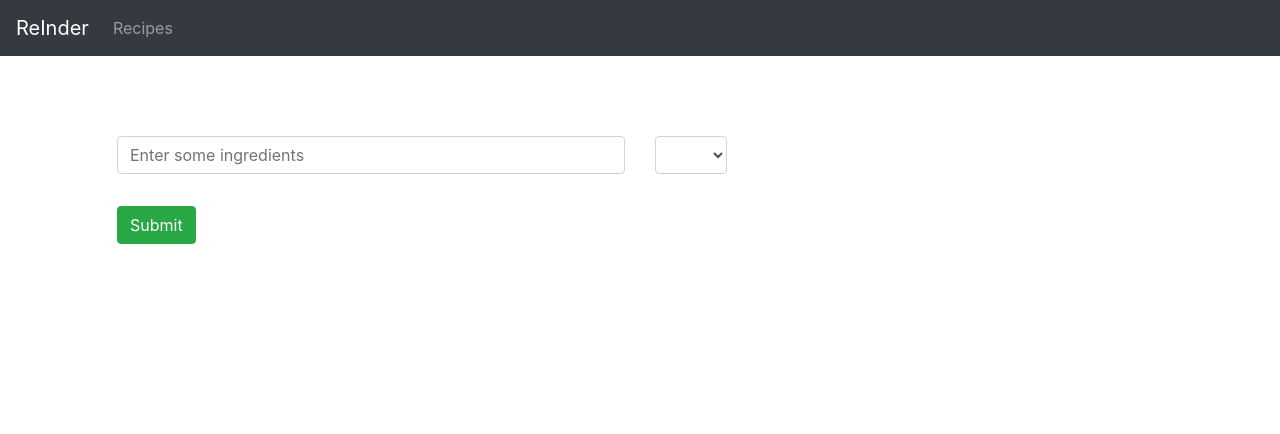
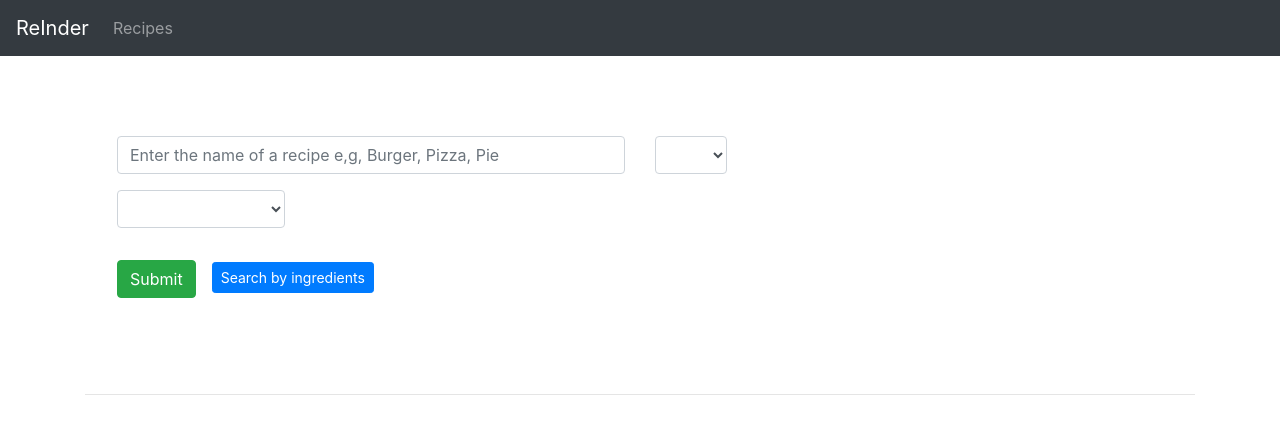
Before and after one commit to jacobsaini/Refinder-old, an Angular app in the folder Angular/: page /recipes in a window 1280 px wide. Shown: the top 434 px of the page. Built offline with nearby package versions, Linux system fonts and the light colour scheme.

Commit message:
add diet option, Improve search layout

```diff
--- a/Angular/src/app/comp/recipe-list/recipe-list.component.css
+++ b/Angular/src/app/comp/recipe-list/recipe-list.component.css
@@ -1,9 +1,25 @@
 .jumbotron{
     background-color: white;
+}
+.recipeImg {
+    width:100%;
+    height:10em;
+    object-fit: cover;
+}
+.card {
+    height:95%;
+    margin-bottom: 2em;
+    width:20em;
+
 }
 
 #num {
     width:4.5em;
+}
+
+#diet {
+    margin-top:1em;
+    width:10.5em;
 }
 
 .input > input {
@@ -14,10 +30,6 @@ button {
     margin-top:2em;
 }
 
-.card {
-    width:20em;
-    margin-bottom:1em;
-}
 .loader {
     width: 60px;
     height: 60px;
@@ -28,6 +40,7 @@ button {
     border-radius: 50%;
     animation: loader .75s 10 ease forwards;
     margin-left:45%;
+    margin-bottom: 10%;
   }
 
   @keyframes loader {
--- a/Angular/src/app/comp/recipe-list/recipe-list.component.html
+++ b/Angular/src/app/comp/recipe-list/recipe-list.component.html
@@ -2,11 +2,14 @@
   <div class="row">
     <div class="col">
 
-      <input type="text" class="form-control" id="ingredients" placeholder="Enter some ingredients"
+      <input type="text" *ngIf="change" class="form-control" id="ingredients" placeholder="Enter some ingredients"
         [(ngModel)]="ingredients">
+
+    <input type="text" *ngIf="!change" class="form-control" id="main" placeholder="Enter the name of a recipe e,g, Burger, Pizza, Pie"
+        [(ngModel)]="main">
     </div>
 
-    <div class="col">
+    <div class="col" id="colNum">
       <select class="form-control" id="num" [(ngModel)]="number">
         <option>5</option>
         <option>6</option>
@@ -27,17 +30,33 @@
       </select>
     </div>
   </div>
+    <div class="row" *ngIf="!change">
+      <div class="col">
+      <select class="form-control" id="diet" [(ngModel)]="diet">
+        <option></option>
+        <option>vegetarian</option>
+        <option>vegan</option>
 
-  <button (click)="getByIngredients()" type="button" class="btn btn-success">Submit</button>
 
+      </select>
+    </div>
+  </div>
+
+
+  <button (click)="getByIngredients()" *ngIf="change" type="button" class="btn btn-success">Submit</button>
+  <button (click)="getBySearch()" *ngIf="!change" type="button" class="btn btn-success">Submit </button>
+  <button (click)="changeSearch()"  *ngIf="change" type="button" class="btn btn-primary btn-sm ml-3">Search by recipe</button>
+  <button (click)="changeSearch()"  *ngIf="!change" type="button" class="btn btn-primary btn-sm ml-3">Search by ingredients</button>
 </div>
   <div class="loader" *ngIf="loading"></div>
+  <hr class="my-4">
   <div class="container" >
     <div class="row">
       <div class="col" *ngFor="let recipe of recipes">
 
         <div class="card">
-          <img class="card-img-top" src="{{recipe.image}}" alt="Card image cap">
+          <img class="card-img-top" *ngIf="ingreServ" src="{{recipe.image}}">
+          <img class="card-img-top recipeImg" *ngIf="!ingreServ"src="https://spoonacular.com/recipeImages/{{recipe.image}}" >
           <div class="card-body">
             <h5 class="card-title">{{recipe.title | slice:0:26}}</h5>
             <p class="card-text">Some quick example text to build on the card title and make up the bulk of the card's
--- a/Angular/src/app/comp/recipe-list/recipe-list.component.ts
+++ b/Angular/src/app/comp/recipe-list/recipe-list.component.ts
@@ -11,11 +11,19 @@ import { debounceTime } from 'rxjs/operators';
 })
 export class RecipeListComponent implements OnInit {
   ingredients: String;
+  main:String;
+  loadingSub: Subscription;
+  loading:boolean = false;
+  change = false;
+  ingreServ:boolean;
+  recipes:any;
   number: '';
-  recipes:any;
-  loading:boolean = false;
-  loadingSub: Subscription;
-  input = document.getElementById('ingredients');
+  diet:'';
+  intol: any;
+  exclude: any;
+
+
+
 
   constructor(private recipeService: RecipeService, private loadingScreenServ: LoadingAnimService) { }
 
@@ -29,7 +37,7 @@ export class RecipeListComponent implements OnInit {
 
 
   getByIngredients () {
-    this.ingredients = this.ingredients.replace(/\s/g, '');
+    // this.ingredients = this.ingredients.replace(/\s/g, '');
     console.log(this.ingredients,this.number)
     this.recipeService.getByIngredient(this.ingredients,this.number)
     .subscribe(recipes => {
@@ -37,12 +45,33 @@ export class RecipeListComponent implements OnInit {
       this.loading = true;
       this.recipes = recipes;
       console.log(recipes)
+      this.ingreServ = true;
     })
     error => {
       console.log(error)
     }};
 
+    getBySearch () {
+      console.log(this.main)
+      this.recipeService.getBySearch(this.main,this.number,this.diet,this.intol,this.exclude)
+      .subscribe(recipes => {
+       this.ingreServ = false;
+        this.main = '';
+        this.loading = true;
+        this.recipes = recipes;
+        console.log(recipes)
+      })
+      error => {
+        console.log(error)
+      }};
+
     ngOnDestroy(){
       this.loadingSub.unsubscribe();
     }
+
+    changeSearch(){
+     this.change = !this.change;
+
+
+    }
 }
--- a/Angular/src/app/services/recipe-service.service.ts
+++ b/Angular/src/app/services/recipe-service.service.ts
@@ -14,4 +14,8 @@ export class RecipeService {
     return this.http.get(`${baseUrl}?ingredients=${ingredients}&number=${number}`)
 
   }
+  getBySearch(main,number,diet,intol,exclude){
+    console.log(main)
+    return this.http.get(`${baseUrl}search/?main=${main}&number=${number}&diet=${diet}&intol=${intol}&exclude=${exclude}`)
+  }
 }
```
Also changed, not shown: 2 other files (tests, documents, lock files or other folders).
